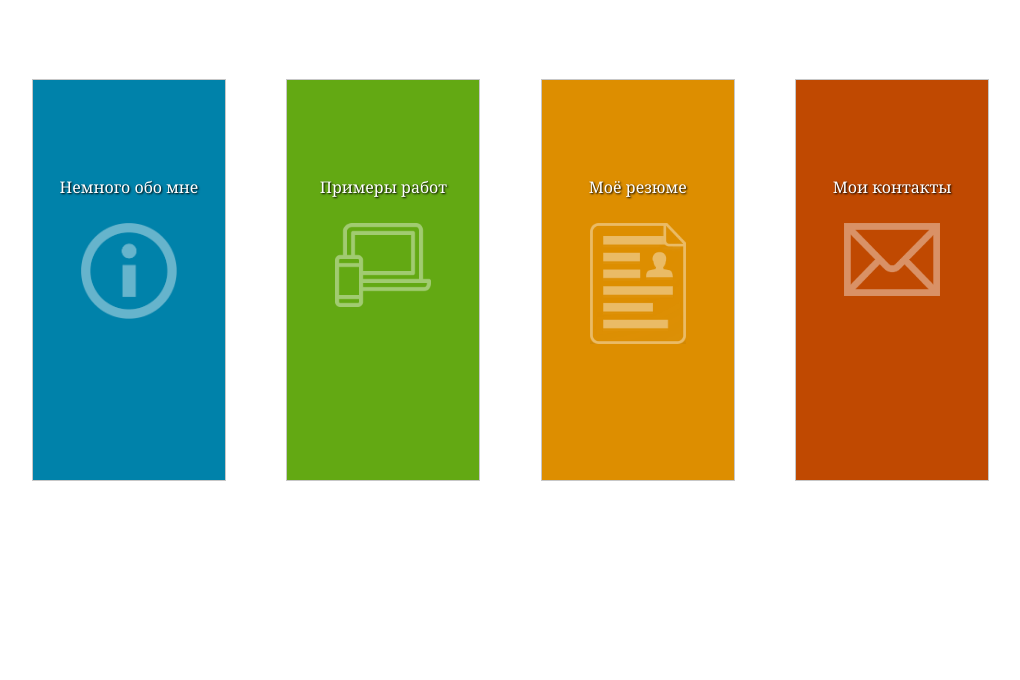
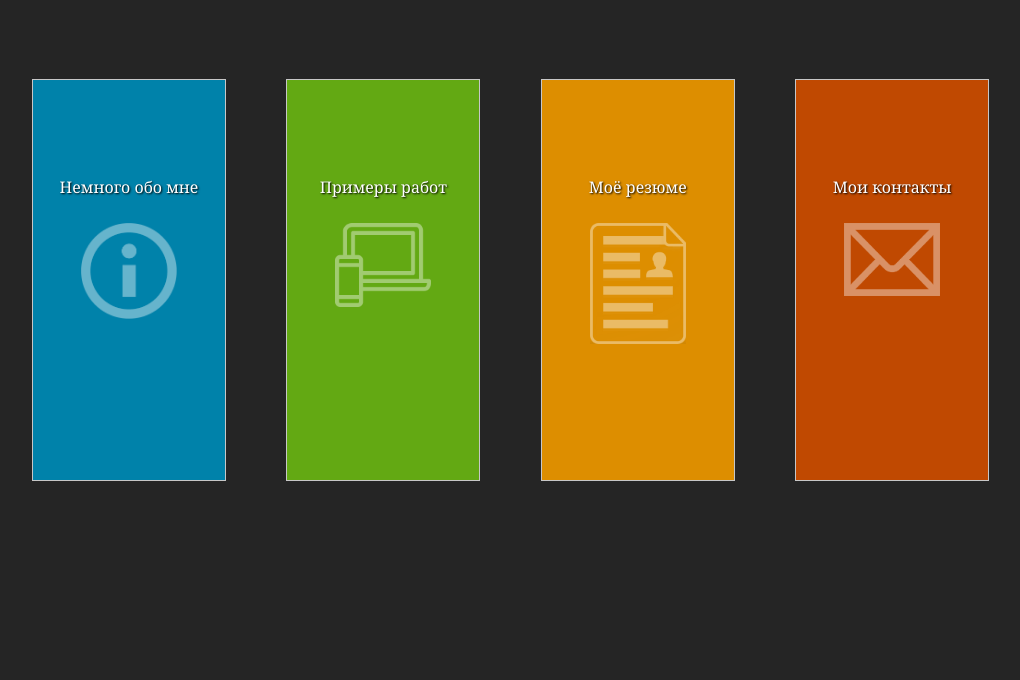
Before and after one commit to NikolayLevashov/portfolio, a plain HTML site: page index.html in a window 1280 px wide. Shown: the part 120-800 px from the top of the page, without its empty margins (127-1147 px from the left). Drawn offline with Linux system fonts and the light colour scheme.

```diff
--- a/index.html
+++ b/index.html
@@ -20,7 +20,7 @@
 
 </head>
 
-<body>
+<body class='grey'>
 
     <div class='wrapper'>
 
```
